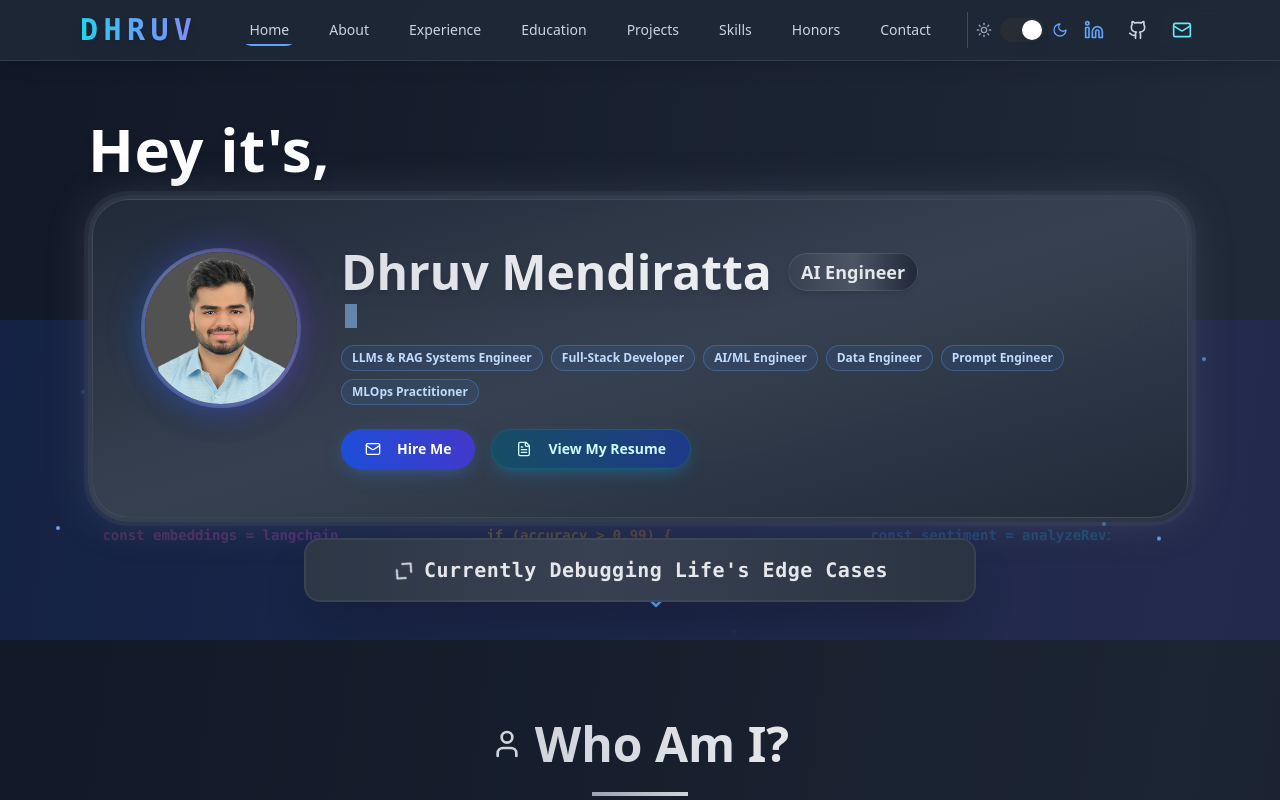
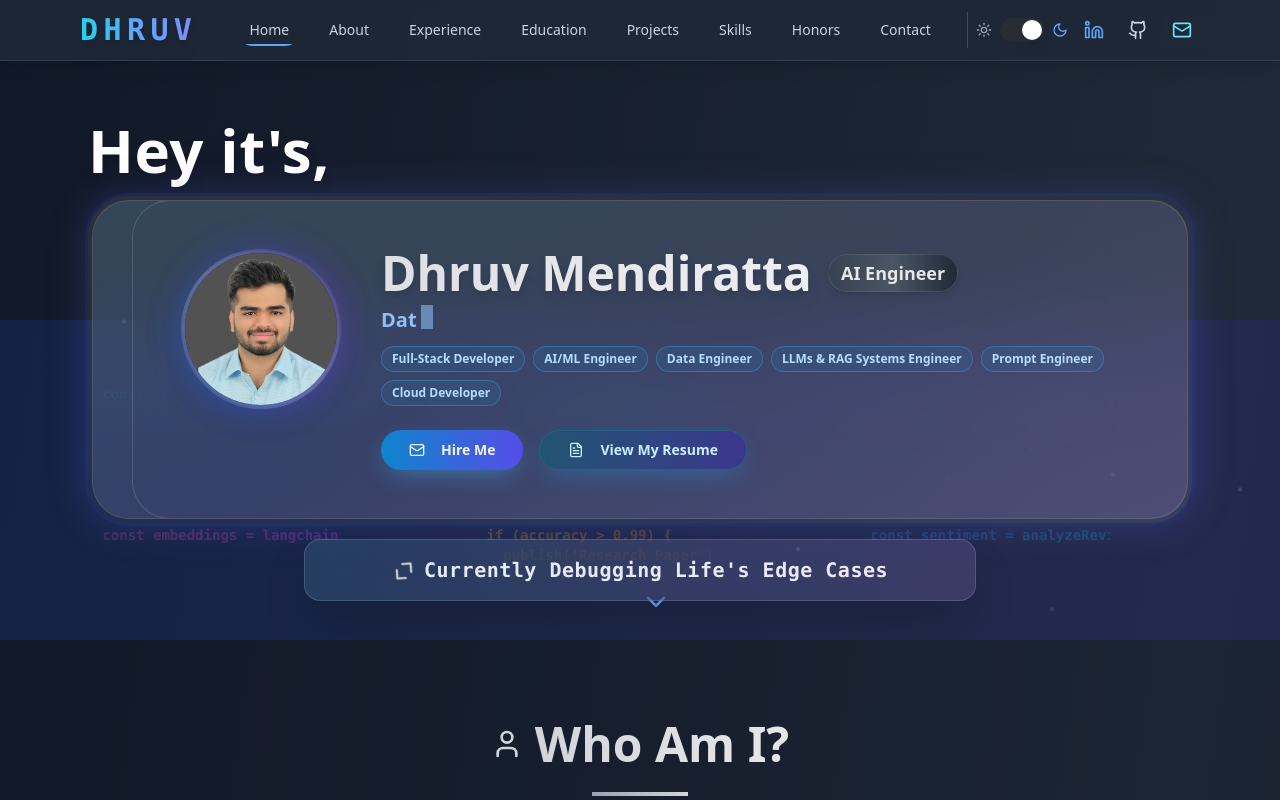
Before and after one commit to dhruvm-18/dhruv-portfolio, a React (Vite) app: page / in a window 1280 px wide. Shown: the top 800 px of the page. Built offline with nearby package versions, Linux system fonts and the light colour scheme.

Commit message:
Hero Section Updating

```diff
--- a/src/pages/Index.tsx
+++ b/src/pages/Index.tsx
@@ -27,12 +27,12 @@ const Index = () => {
   const [isDeleting, setIsDeleting] = useState(false);
 
   const rotatingRoles = useMemo(() => [
-    'LLMs & RAG Systems Engineer',
     'Full-Stack Developer',
     'AI/ML Engineer',
     'Data Engineer',
+    'LLMs & RAG Systems Engineer',
     'Prompt Engineer',
-    'MLOps Practitioner'
+    'Cloud Developer'
   ], []);
 
   useEffect(() => {
@@ -597,10 +597,12 @@ const Index = () => {
             initial={{ scale: 0.8, opacity: 0 }}
             animate={{ scale: 1, opacity: 1 }}
             transition={{ duration: 0.8 }}
-            className={`relative p-1 mb-4 rounded-[2.5rem] shadow-2xl animate-gradient-x ${isDarkMode ? 'bg-gradient-to-br from-gray-800 via-gray-700 to-gray-800' : 'bg-gradient-to-br from-gray-100 via-white to-gray-100'}`}
-            style={{ boxShadow: isDarkMode ? '0 0 40px 0 rgba(107, 114, 128, 0.3), 0 0 0 4px rgba(75, 85, 99, 0.2)' : undefined }}
+            className={`relative p-1 mb-4 rounded-[2.5rem] shadow-2xl ${isDarkMode ? 'bg-gradient-to-br from-white/10 via-white/5 to-white/10' : 'bg-gradient-to-br from-white/70 via-white/60 to-white/70'}`}
+            style={{ boxShadow: isDarkMode ? '0 0 40px 0 rgba(99,102,241,0.25), 0 0 0 3px rgba(30,58,138,0.25)' : '0 0 40px 0 rgba(56,189,248,0.20), 0 0 0 3px rgba(29,78,216,0.15)' }}
           >
-            <div className={`backdrop-blur-xl rounded-[2.3rem] p-8 md:p-12 flex flex-col md:flex-row items-center md:items-start space-y-8 md:space-y-0 md:space-x-10 relative overflow-hidden border ${isDarkMode ? 'bg-gradient-to-br from-gray-800/90 via-gray-700/90 to-gray-800/90 border-gray-600/60' : 'bg-gradient-to-br from-white via-gray-50 to-white border-gray-200/60'}`}>
+            <div className={`rounded-[2.3rem] p-8 md:p-12 flex flex-col md:flex-row items-center md:items-start space-y-8 md:space-y-0 md:space-x-10 relative overflow-hidden border backdrop-blur-2xl ${isDarkMode ? 'bg-white/5 border-white/15' : 'bg-white/60 border-white/40'}`}>
+              <div className={`pointer-events-none absolute -inset-px rounded-[2.3rem] ${isDarkMode ? 'bg-gradient-to-br from-sky-400/10 via-indigo-400/10 to-purple-400/10' : 'bg-gradient-to-br from-sky-500/10 via-indigo-500/10 to-purple-500/10'}`} />
+              <div className={`pointer-events-none absolute inset-0 rounded-[2.3rem] ring-1 ${isDarkMode ? 'ring-white/15' : 'ring-slate-200/50'}`} />
               {/* Floating Profile Pic */}
               <div className="relative">
                 <div className={`relative w-28 h-28 md:w-40 md:h-40 rounded-full p-1 shadow-xl ${isDarkMode ? 'bg-gradient-to-tr from-gray-600 via-gray-500 to-gray-700' : 'bg-gradient-to-tr from-gray-200 via-gray-100 to-white'}` }>
@@ -636,14 +638,14 @@ const Index = () => {
                 {/* Role chips */}
                 <div className="flex flex-wrap items-center gap-2 mb-4">
                   {rotatingRoles.map((r, i) => (
-                    <span key={i} className={`px-2.5 py-1 rounded-full text-xs font-semibold border ${isDarkMode ? 'bg-blue-500/10 text-blue-200 border-blue-400/30' : 'bg-blue-50 text-blue-700 border-blue-200'}`}>
+                    <span key={i} className={`px-2.5 py-1 rounded-full text-xs font-semibold border ${isDarkMode ? 'bg-sky-500/10 text-sky-200 border-sky-400/30' : 'bg-sky-50 text-sky-700 border-sky-200'}`}>
                       {r}
                     </span>
                   ))}
                 </div>
                 {/* Modern, neutral buttons */}
                 <div className="flex flex-col sm:flex-row flex-wrap justify-center md:justify-start gap-3 md:gap-4 mt-2">
-                  <Button asChild className={`rounded-full px-6 py-2 font-semibold focus:outline-none focus:ring-2 focus:ring-offset-2 ${isDarkMode ? 'bg-gradient-to-r from-blue-700 to-indigo-700 hover:from-blue-600 hover:to-indigo-600 text-white focus:ring-blue-400 focus:ring-offset-gray-800' : 'bg-gradient-to-r from-blue-100 to-indigo-100 hover:from-blue-200 hover:to-indigo-200 text-blue-900 focus:ring-blue-400 focus:ring-offset-white'} shadow-[0_6px_20px_-6px_rgba(59,130,246,0.5)]` }>
+                  <Button asChild className={`rounded-full px-7 py-2.5 font-semibold focus:outline-none focus:ring-2 focus:ring-offset-2 ${isDarkMode ? 'bg-gradient-to-r from-sky-600 to-indigo-600 hover:from-sky-500 hover:to-indigo-500 text-white focus:ring-sky-400 focus:ring-offset-gray-800' : 'bg-gradient-to-r from-sky-100 to-indigo-100 hover:from-sky-200 hover:to-indigo-200 text-sky-900 focus:ring-sky-400 focus:ring-offset-white'} shadow-[0_8px_24px_-8px_rgba(56,189,248,0.55)]` }>
                     <a href="https://mail.google.com/mail/?view=cm&fs=1&to=dhruv.mendiratta4@gmail.com"
   target="_blank"
   rel="noopener noreferrer">
@@ -651,7 +653,7 @@ const Index = () => {
                       Hire Me
                     </a>
                   </Button>
-                  <Button asChild className={`rounded-full px-6 py-2 font-semibold transition border focus:outline-none focus:ring-2 focus:ring-offset-2 ${isDarkMode ? 'bg-gradient-to-r from-cyan-900 to-blue-900 hover:from-cyan-800 hover:to-blue-800 text-cyan-100 border-cyan-800 focus:ring-cyan-500 focus:ring-offset-gray-800' : 'border-cyan-300 text-cyan-700 hover:bg-cyan-50 bg-white focus:ring-cyan-400 focus:ring-offset-white'} shadow-[0_6px_20px_-6px_rgba(14,165,233,0.45)]` }>
+                  <Button asChild className={`rounded-full px-7 py-2.5 font-semibold transition border focus:outline-none focus:ring-2 focus:ring-offset-2 ${isDarkMode ? 'bg-gradient-to-r from-cyan-900 to-indigo-900 hover:from-cyan-800 hover:to-indigo-800 text-cyan-100 border-cyan-800 focus:ring-cyan-500 focus:ring-offset-gray-800' : 'border-sky-300 text-sky-700 hover:bg-sky-50 bg-white focus:ring-sky-400 focus:ring-offset-white'} shadow-[0_8px_24px_-8px_rgba(14,165,233,0.45)]` }>
                     <a href="/Dhruv_Mendiratta_Resume.pdf" target="_blank" rel="noopener noreferrer">
                       <FileText className="w-4 h-4 mr-2" />
                       View My Resume
@@ -668,7 +670,8 @@ const Index = () => {
             transition={{ delay: 1.1, type: 'spring', stiffness: 180 }}
             className={`relative flex justify-center items-center mb-8 max-w-2xl mx-auto`}
           >
-            <div className={`relative w-full px-8 py-4 rounded-2xl font-bold text-lg md:text-xl shadow-2xl border-2 ${isDarkMode ? 'border-gray-600/40 bg-gradient-to-r from-gray-800 via-gray-700 to-gray-800 text-gray-200' : 'border-gray-200/60 bg-gradient-to-r from-white via-gray-50 to-gray-100 text-gray-700'} animate-gradient-x tracking-wide`} style={{ fontFamily: 'Fira Mono, Menlo, monospace' }}>
+            <div className={`relative w-full px-8 py-4 rounded-2xl font-bold text-lg md:text-xl shadow-2xl border ${isDarkMode ? 'border-white/15 bg-white/5 text-gray-100' : 'border-white/40 bg-white/60 text-gray-800'} tracking-wide backdrop-blur-xl`} style={{ fontFamily: 'Fira Mono, Menlo, monospace' }}>
+              <div className={`pointer-events-none absolute -inset-px rounded-2xl ${isDarkMode ? 'bg-gradient-to-r from-sky-400/10 via-indigo-400/10 to-purple-400/10' : 'bg-gradient-to-r from-sky-500/10 via-indigo-500/10 to-purple-500/10'}`} />
               <Code className={`w-6 h-6 inline-block mr-2 align-middle animate-spin-slow ${isDarkMode ? 'text-gray-300' : 'text-gray-500'}`} />
               Currently Debugging Life's Edge Cases
             </div>
@@ -1029,12 +1032,12 @@ const Index = () => {
             <p className={`${isDarkMode ? 'text-slate-300' : 'text-gray-600'} mb-6`}>Based on my experience across AI, RAG systems, data, and full-stack.</p>
             <StaggerContainer staggerDelay={0.05} className="grid sm:grid-cols-2 lg:grid-cols-3 gap-4 md:gap-6" reducedMotion={prefersReducedMotion}>
               {[
+                { title: 'Full-Stack Developer', bullets: ['React, Node.js/Flask/FastAPI', 'REST APIs & Auth', 'PostgreSQL/MongoDB'], icon: '🧩' },
+                { title: 'AI/ML Engineer', bullets: ['TensorFlow, PyTorch, Scikit-learn', 'Model training & deployment', 'MLOps basics on AWS'], icon: '🧠' },
+                { title: 'Data Engineer', bullets: ['Hadoop, Hive, Kafka, Sqoop', 'ETL & Data Pipelines', 'Batch/Streaming'], icon: '🛠️' },
                 { title: 'LLM/RAG Engineer', bullets: ['LangChain, FAISS, Vector DBs', 'Prompt Engineering & Evaluation', 'Context/Retrieval Pipelines'], icon: '🤖' },
-                { title: 'AI/ML Engineer', bullets: ['TensorFlow, PyTorch, Scikit-learn', 'Model training & deployment', 'MLOps basics on AWS'], icon: '🧠' },
-                { title: 'Full-Stack Developer', bullets: ['React, Node.js/Flask/FastAPI', 'REST APIs & Auth', 'PostgreSQL/MongoDB'], icon: '🧩' },
-                { title: 'Data Engineer', bullets: ['Hadoop, Hive, Kafka, Sqoop', 'ETL & Data Pipelines', 'Batch/Streaming'], icon: '🛠️' },
-                { title: 'Data Analyst/Scientist', bullets: ['Pandas, NumPy, Matplotlib', 'EDA & Preprocessing', 'Power BI/Tableau'], icon: '📊' },
-                { title: 'Cloud/DevOps (Foundational)', bullets: ['AWS EC2/S3/Lambda', 'CI/CD & Git', 'Monitoring with CloudWatch'], icon: '☁️' },
+                { title: 'Prompt Engineer', bullets: ['Prompt design & tuning', 'Guardrails & evaluation', 'Few-shot & RAG prompts'], icon: '✍️' },
+                { title: 'Cloud Developer', bullets: ['AWS EC2/S3/Lambda', 'CI/CD & Git', 'CloudWatch monitoring'], icon: '☁️' },
                 { title: 'Consultant', bullets: ['Requirements gathering', 'Stakeholder management', 'Solution design & docs'], icon: '🗂️' }
               ].map((role, idx) => (
                 <StaggerItem key={idx} className={`${cardClasses} rounded-xl p-5 border hover:shadow-xl transition-all`} reducedMotion={prefersReducedMotion}>
```
